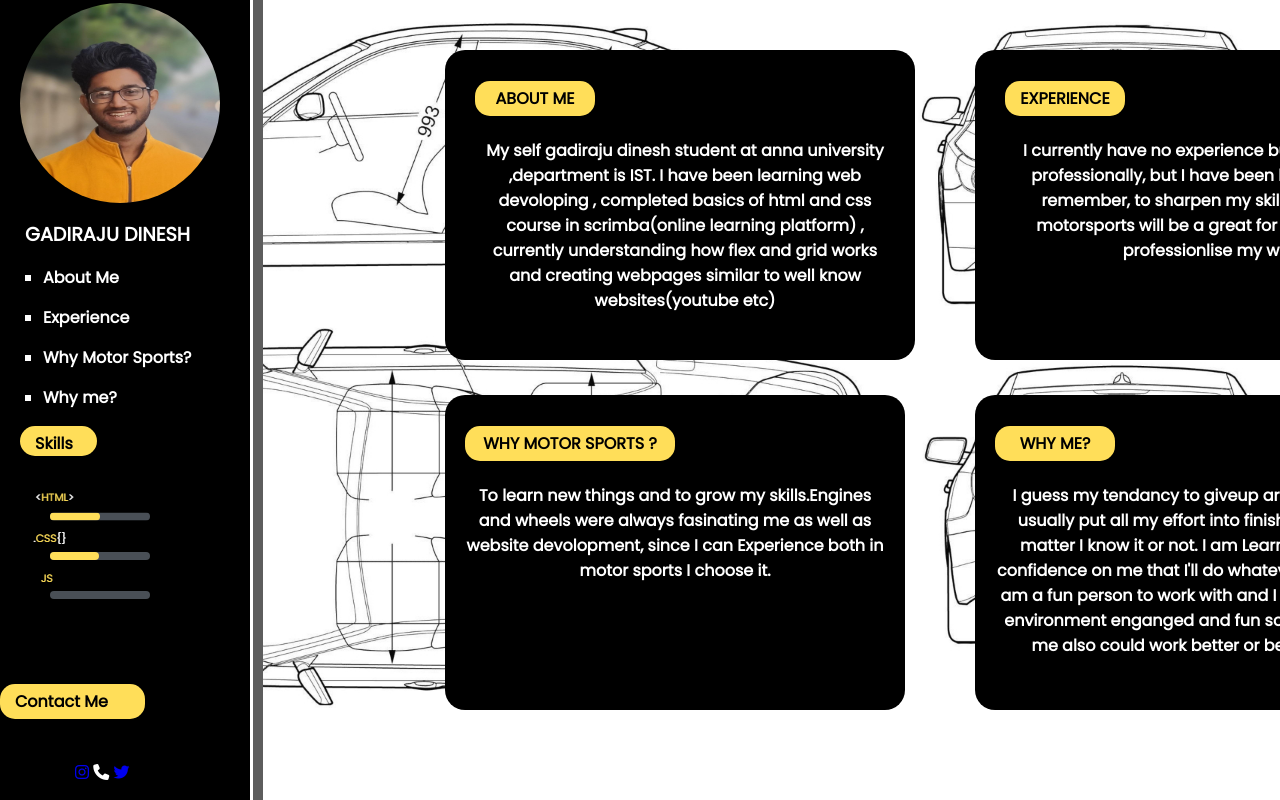
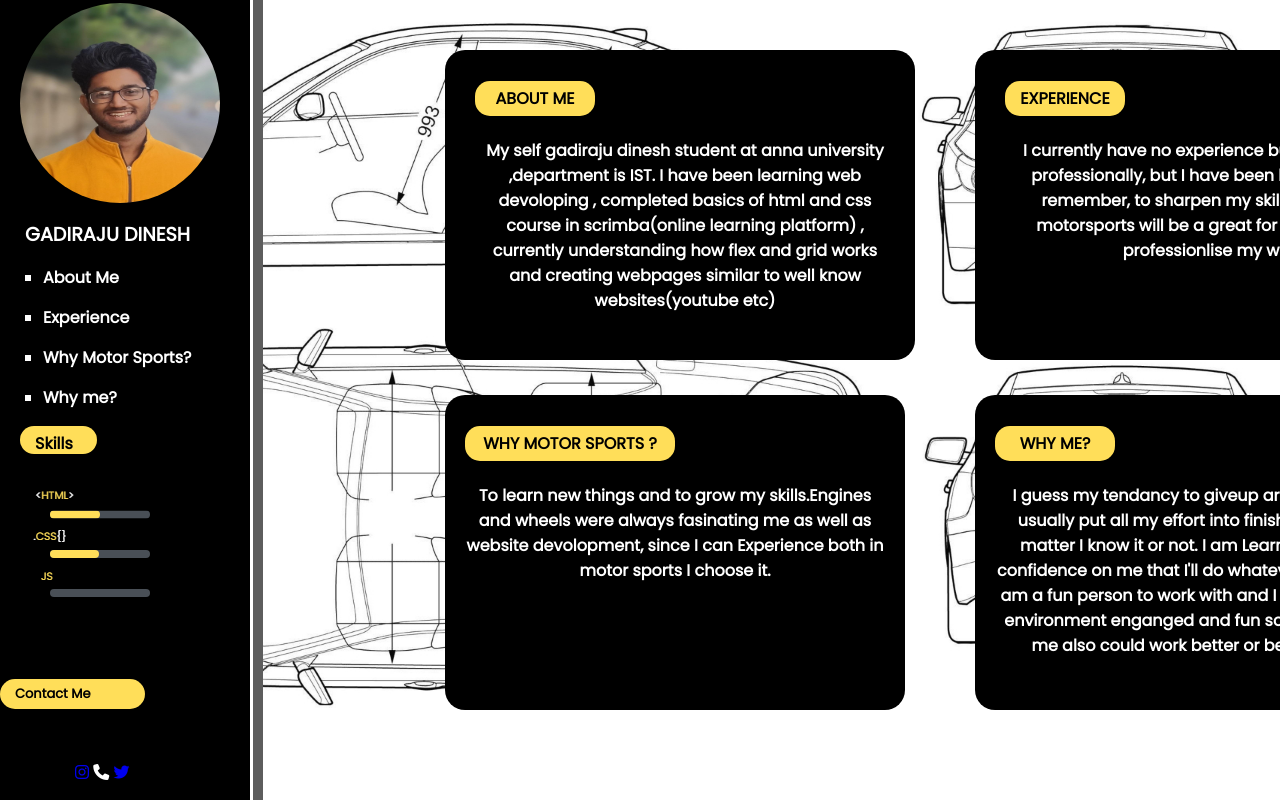
Before and after one commit to Dineshraju3435/resume, a plain HTML site: page index.html in a window 1280 px wide. Drawn offline with nearby package versions, Linux system fonts and the light colour scheme.

Commit message:
Update styles.css

```diff
--- a/styles.css
+++ b/styles.css
@@ -121,7 +121,7 @@ h5{
     margin:5px 0px 5px 20px;
     padding-left: 15px;
     width:57px;
-    height:20px;
+    height:18px;
     background:#ffde59 ;
     border-radius: 15px;
     color:black;
@@ -145,11 +145,12 @@ h4{
 }
 #contact{
     width:125px;
-    height:25px;
+    height:20px;
     background:#ffde59 ;
     border-radius: 15px;
     color:black;
     padding:5px;
+    font-size:small;
     padding-left: 15px;
 
 }
```
